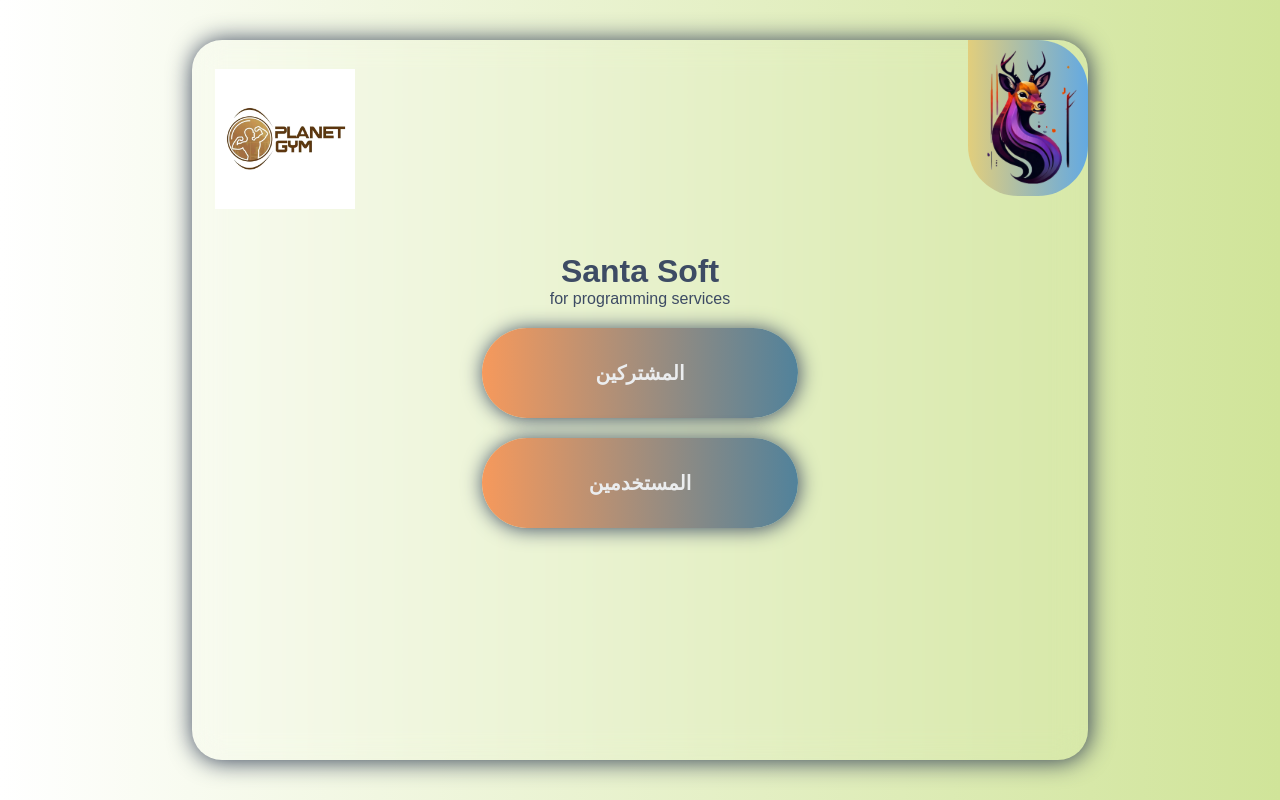
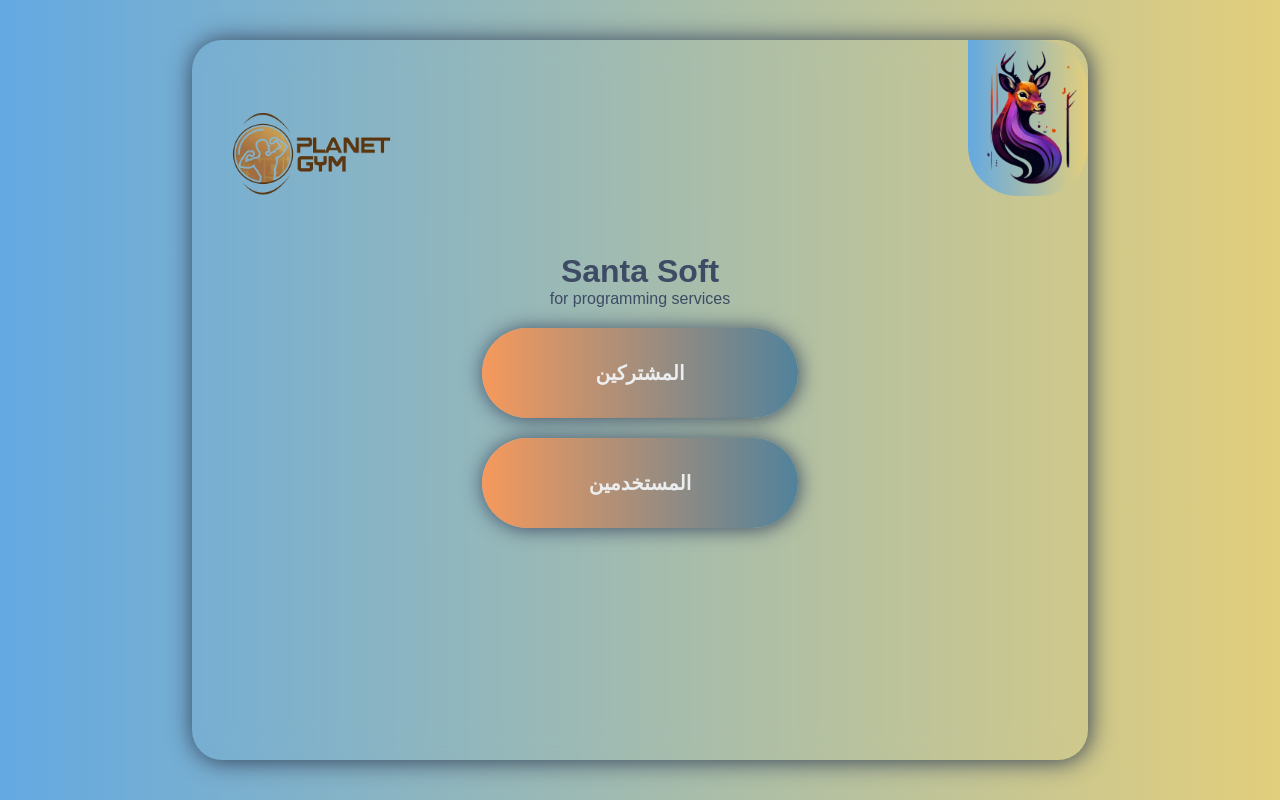
Before and after one commit to moasker1/subscription-management-system, a Django app: page /home in a window 1280 px wide. Run offline with Django 3.2, Linux system fonts and the light colour scheme; a user stored in the database is signed in; some web fonts are replaced.

Commit message:
changing style

```diff
--- a/gym_project/_project/_project/static/css/home.css
+++ b/gym_project/_project/_project/static/css/home.css
@@ -17,7 +17,7 @@ body{
     align-items: center;
 }
 .maincon{
-    background: linear-gradient(to right, #ffffff, #d0e499);
+    background: linear-gradient(to right, #63a9e2, #e2ce7c);
     width: 100%;
     height: 100vh;
     overflow: hidden;
@@ -46,14 +46,14 @@ body{
 }
 .leftcon .status img:nth-child(1){
     position: absolute;
-    top: 2%;
+    top: -2%;
     left: 2%;
-    width: 150px;
+    width: 200px;
     animation: imgmove 2s ease-in-out infinite;
 }
 .leftcon .status img:nth-child(2){
     position: absolute;
-    background: linear-gradient(to right, #e2ce7c, #63a9e2);
+    background: linear-gradient(to right, #63a9e2, #e2ce7c);
     border-radius: 0px 50px 50px 50px;
     top: 0%;
     right: 0%;
--- a/gym_project/_project/_project/static/css/main.css
+++ b/gym_project/_project/_project/static/css/main.css
@@ -41,9 +41,9 @@
     box-shadow: 1px 1px 30px #333;
 }
 .logcon img{
-    width: 150px;
+    width: 170px;
     position: absolute;
-    top: 2%;
+    top: -3%;
     right: 2%;
 }
 .logcon h1{
--- a/gym_project/_project/static/css/home.css
+++ b/gym_project/_project/static/css/home.css
@@ -17,7 +17,7 @@ body{
     align-items: center;
 }
 .maincon{
-    background: linear-gradient(to right, #e2ce7c, #63a9e2);
+    background: linear-gradient(to right, #ffffff, #d0e499);
     width: 100%;
     height: 100vh;
     overflow: hidden;
@@ -48,7 +48,7 @@ body{
     position: absolute;
     top: 2%;
     left: 2%;
-    width: 150px;
+    width: 400px;
     animation: imgmove 2s ease-in-out infinite;
 }
 .leftcon .status img:nth-child(2){
--- a/gym_project/_project/static/css/main.css
+++ b/gym_project/_project/static/css/main.css
@@ -41,9 +41,9 @@
     box-shadow: 1px 1px 30px #333;
 }
 .logcon img{
-    width: 150px;
+    width: 170px;
     position: absolute;
-    top: 2%;
+    top: -3%;
     right: 2%;
 }
 .logcon h1{
--- a/gym_project/_project/templates/clients.html
+++ b/gym_project/_project/templates/clients.html
@@ -22,7 +22,7 @@
         </div>
         <div class="rightcon">
             <div class="minhead">
-                <img src=" {% static "images/gym.jpg" %} " alt="">
+                <img src=" {% static "images/gym.png" %} " alt="">
             </div>
             <ul>
                 <i class="fa-solid fa-arrow-left" id="rightconexpend"></i>
--- a/gym_project/_project/templates/home.html
+++ b/gym_project/_project/templates/home.html
@@ -64,7 +64,7 @@
         </div>
         <div class="leftcon" >
             <div class="status">
-                <img src=" {% static "images/gym.jpg" %} " alt="">
+                <img src=" {% static "images/gym.png" %} " alt="">
                 <img src=" {% static "images/santalogo.png" %} " alt="">
                 <h1>Santa Soft </h1>
                 <span>for programming services</span>
--- a/gym_project/_project/templates/login.html
+++ b/gym_project/_project/templates/login.html
@@ -11,12 +11,12 @@
     <div class="backcon">
     <img src=" {% static "images/santalogo.png" %} " id="tigerLogo">
     <div class="txt">
-        <h1>مرحبــــــــــــا بكم</h1>
+        <h1>PLANET GYM</h1>
     </div>
     <form method="POST">
         {% csrf_token %}
     <div class="logcon">
-        <img src=" {% static "images/logo.png" %} ">
+        <img src=" {% static "images/gym.png" %} ">
         <h1>تسجيل الدخول</h1>
             <ul>
                 <h2 style="color: red;font-size: large;">
--- a/gym_project/_project/templates/reports.html
+++ b/gym_project/_project/templates/reports.html
@@ -12,7 +12,7 @@
     <div class="maincon">
         <div class="rightcon">
             <div class="minhead">
-                <img src=" {% static "images/logo.png" %} " alt="">
+                <img src=" {% static "images/gym.png" %} " alt="">
             </div>
             <ul>
                 <i class="fa-solid fa-arrow-left" id="rightconexpend"></i>
--- a/gym_project/_project/user/admin.py
+++ b/gym_project/_project/user/admin.py
@@ -1,6 +1,9 @@
 from django.contrib import admin
 
-from .models import Sale, Payment
+from .models import Sale, Payment, Client, RecentAction
+
 
 admin.site.register(Sale)
 admin.site.register(Payment)
+admin.site.register(Client)
+admin.site.register(RecentAction)
```
Also changed, not shown: gym_project/_project/templates/admin.html (+8 -1 lines), gym_project/_project/_project/static/images/gym.jpg (deleted), gym_project/_project/_project/static/images/gym.png (added), gym_project/_project/db.sqlite3, gym_project/_project/static/images/gym.png (added).
